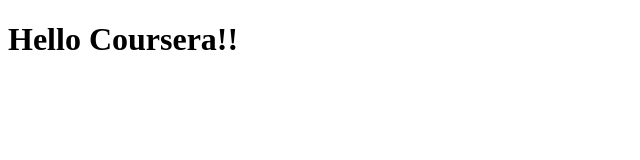
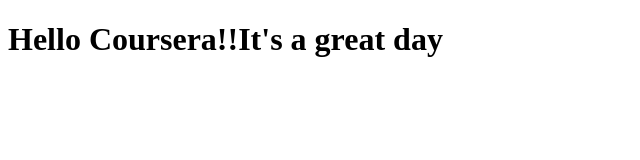
Before and after one commit to Mounika61/Coursera-Test, a plain HTML site: page site/index.html in a window 1280 px wide. Shown: the whole page, without its empty margins (0-640 px from the left). Drawn offline with Linux system fonts and the light colour scheme.

Commit message:
small changes made to content

```diff
--- a/site/index.html
+++ b/site/index.html
@@ -4,6 +4,6 @@
 	<title>Hello Coursera!!</title>
 </head>
 <body>
-<h1>Hello Coursera!!</h1>
+<h1>Hello Coursera!!It's a great day</h1>
 </body>
 </html>
```
